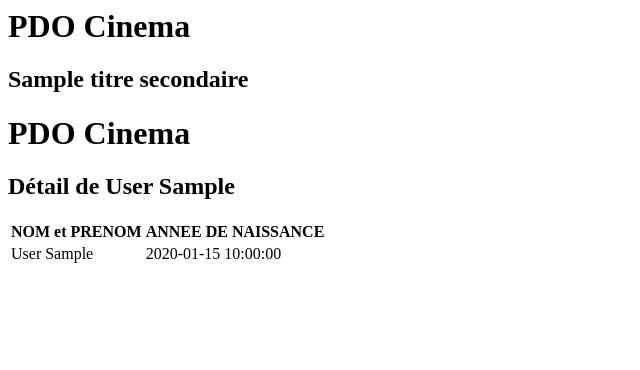
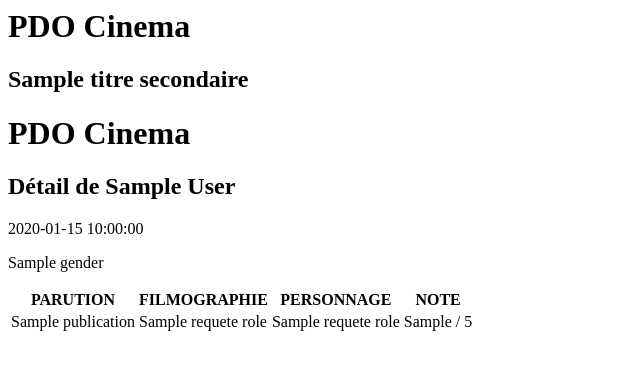
Before and after one commit to AdamZeraoui/MySQL, a PHP site: template Cinema/view/actor/detActor.php in a window 1280 px wide. Shown: the top 370 px of the page, without its empty margins (0-640 px from the left). Run offline with PHP 8.4, Linux system fonts and the light colour scheme; the template is opened without the code that fills it: most values are stand-ins (such as "Sample title", 1, 10 or a date in 2020).

Commit message:
Update detActor

```diff
--- a/Cinema/view/actor/detActor.php
+++ b/Cinema/view/actor/detActor.php
@@ -2,25 +2,35 @@
 
 <table class="uk-table uk-table-striped">
     <thead>
+
+    <?php
+            $actor=$requete->fetch()?>
+            <p><?= $actor["fr_birthday"]  ?>
+            <p><?= $actor["gender"]  ?>
         <tr>
-            <th>NOM et PRENOM</th>
-            <th>ANNEE DE NAISSANCE</th>
+            <th>PARUTION</th>
+            <th>FILMOGRAPHIE</th>
+            <th>PERSONNAGE</th>
+            <th>NOTE</th>
         </tr>
     </thead>
     <tbody>
+
         <?php
-            foreach($requete->fetchALL() as $actor){?>
-                <tr>
-                    <td><?= $actor["last_name"].' '. $actor["first_name"]; ?></td>
-                    <td><?= $actor["birthday"]  ?></td>
+            foreach($requeteRole->fetchALL() as $role){?><tr>
+                    <td><?= $role["publication"]  ?></td>
+                    <td><?= $role["title"]  ?></td>
+                    <td><?= $role["role_name"]  ?></td>
+                    <td><?= $role["r_ranking"]  ?> / 5</td>
                 </tr>
-    <?php   } ?>
+        <?php   } ?>
+
     </tbody>
 </table>
 
 <?php
 
-$titre = "Détail de ".$actor["last_name"].' '. $actor["first_name"] ;
-$titre_secondaire = "Détail de ".$actor["last_name"].' '. $actor["first_name"] ;
+$titre = "Détail de ".$actor["first_name"].' '. $actor["last_name"] ;
+$titre_secondaire = "Détail de ".$actor["first_name"].' '. $actor["last_name"] ;
 $contenu = ob_get_clean();
 require "view/template.php";
```
Also changed, not shown: Cinema/controller/CinemaController.php (+21 -5 lines).
